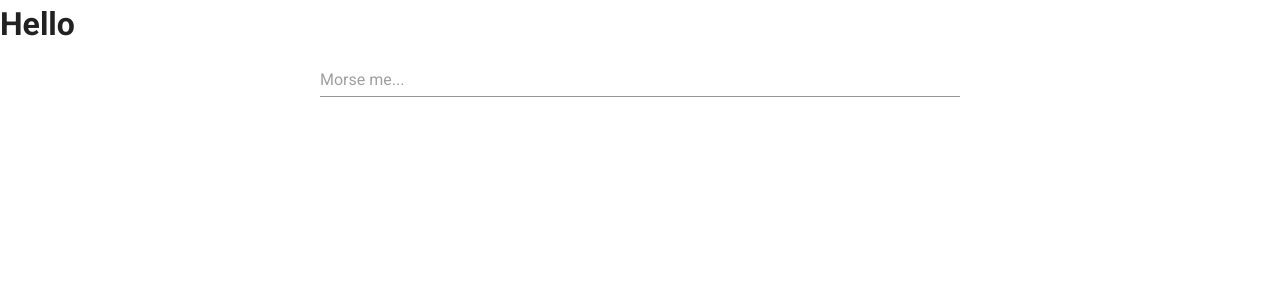
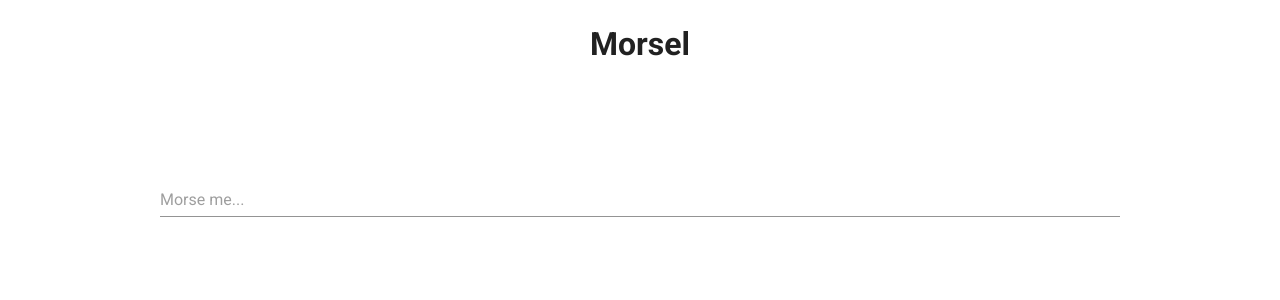
Before and after one commit to LebowskiSama/morseus, a Vue app: page / in a window 1280 px wide. Shown: the top 300 px of the page. Built offline with nearby package versions, Linux system fonts and the light colour scheme.

Commit message:
'setup-morse-conversion'

```diff
--- a/src/App.vue
+++ b/src/App.vue
@@ -1,7 +1,8 @@
 <template>
   <v-app>
-    <h1>Hello</h1>
-    <v-text-field style="width: 50%; margin-left: 25%" placeholder="Morse me..." v-model="message"></v-text-field>
+    <h1>Morsel</h1>
+    <v-text-field color="deep-purple accent-3" style="width: 75%; align-self: center;" placeholder="Morse me..." v-model="message" v-on:input="parseMorse"></v-text-field>
+    <h1 id="morseData">{{ morse }}</h1>
   </v-app>
 </template>
 
@@ -10,7 +11,11 @@ export default {
   name: 'App',
 
   data: () => ({
+
     message: "",
+
+    morse: null,
+
     morseData: {
         'A':'.-', 'B':'-...',
                     'C':'-.-.', 'D':'-..', 'E':'.',
@@ -27,11 +32,44 @@ export default {
                     '0':'-----', ', ':'--..--', '.':'.-.-.-',
                     '?':'..--..', '/':'-..-.', '-':'-....-',
                     '(':'-.--.', ')':'-.--.-'
+    },
+  }),
+
+  methods: {
+    parseMorse: function() {
+      var splitArray = this.message.split('')
+      var morse = []
+      var i
+
+      for (i in splitArray){
+        morse[i] = this.morseData[splitArray[i].toUpperCase()]
+      }
+
+      this.morse = morse.join(' ')
     }
-  }),
+  }
+
 };
 </script>
 
 <style scoped>
 
+h1{
+  text-align: center;
+  margin-top: 20px;
+  margin-bottom: 100px;
+  animation: fadeIn ease-in 1s;
+}
+
+
+
+@keyframes fadeIn{
+  from{
+    opacity: 0;
+  }
+  to{
+    opacity: 1;
+  }
+}
+
 </style>
```
